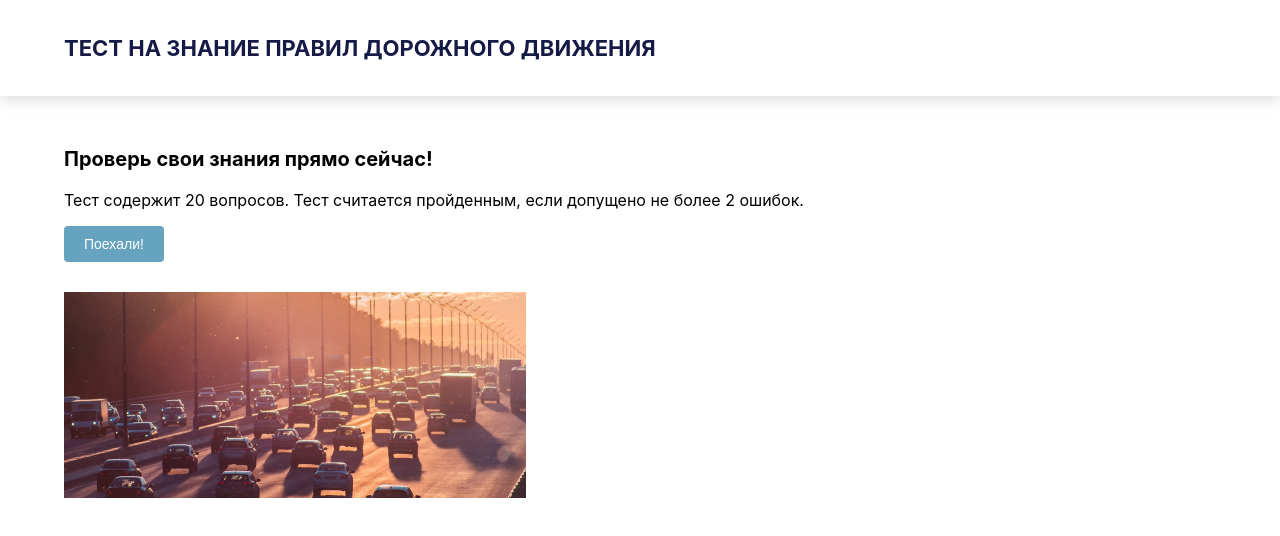
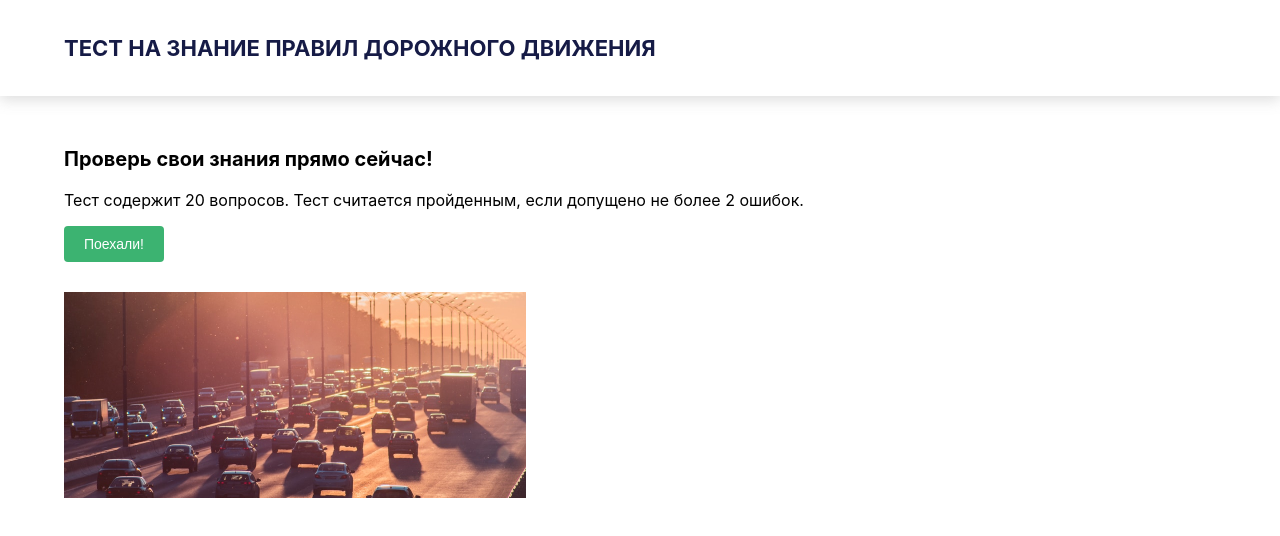
Before and after one commit to MariaChumerina/pdd-test, a React (Create React App) app: page / in a window 1280 px wide. Shown: the top 536 px of the page. Built offline with nearby package versions, Linux system fonts and the light colour scheme.

Commit message:
styles of button to App.css change color of button at main page

```diff
--- a/src/App.css
+++ b/src/App.css
@@ -28,6 +28,18 @@ h2 {
   line-height: 27px;
   color: #000000;
 }
+button {
+  background-color: #65a3be;
+  border-radius: 4px;
+  color: white;
+  padding: 10px 20px;
+  border: none;
+  cursor: pointer;
+  font-size: 14px;
+}
+button:hover {
+  opacity: 0.8;
+}
 @media screen and (max-width: 767px) {
   h1 {
     font-size: 18px;
--- a/src/components/Main/Main.css
+++ b/src/components/Main/Main.css
@@ -1,12 +1,3 @@
-button {
-    background-color: #65a3be;
-    border-radius: 4px;
-    color: white;
-    padding: 10px 20px;
-    border: none;
-    cursor: pointer;
-    font-size: 14px;
+.main-button-color {
+    background-color: mediumseagreen;
 }
-button:hover {
-    opacity: 0.8;
-}
--- a/src/components/Main/Main.jsx
+++ b/src/components/Main/Main.jsx
@@ -19,7 +19,7 @@ export default function Main() {
         <p>
           Тест содержит 20 вопросов. Тест считается пройденным, если допущено не более 2 ошибок.
         </p>
-        <button type="button" onClick={handleClick}>
+        <button className="main-button-color" type="button" onClick={handleClick}>
           Поехали!
         </button>
         <div className="margin-top-30">
```
